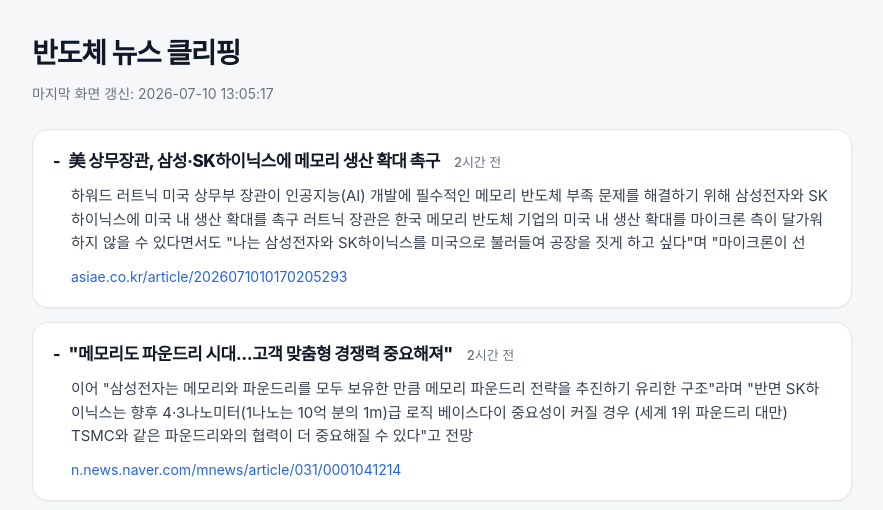
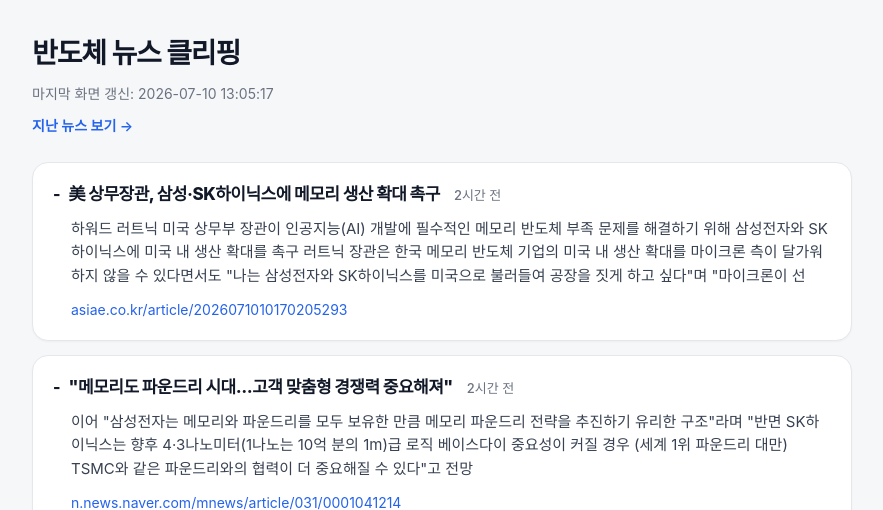
Before and after one commit to dongdangdoong/semiconductor-news, a Flask app: page / in a window 1280 px wide. Shown: the top 510 px of the page, without its empty margins (198-1081 px from the left). Run offline with Flask 3, Linux system fonts and the light colour scheme.

Commit message:
Update index.html

```diff
--- a/templates/index.html
+++ b/templates/index.html
@@ -35,6 +35,19 @@
     .updated-at {
       color: #6b7280;
       font-size: 14px;
+    }
+
+    .archive-link {
+      display: inline-block;
+      margin-top: 10px;
+      color: #2563eb;
+      font-size: 14px;
+      font-weight: 600;
+      text-decoration: none;
+    }
+
+    .archive-link:hover {
+      text-decoration: underline;
     }
 
     .news-card {
@@ -110,6 +123,7 @@
     <header class="header">
       <h1>반도체 뉴스 클리핑</h1>
       <div class="updated-at">마지막 화면 갱신: {{ updated_at }}</div>
+      <a class="archive-link" href="/archive">지난 뉴스 보기 →</a>
     </header>
 
     {% if news_list %}
```
